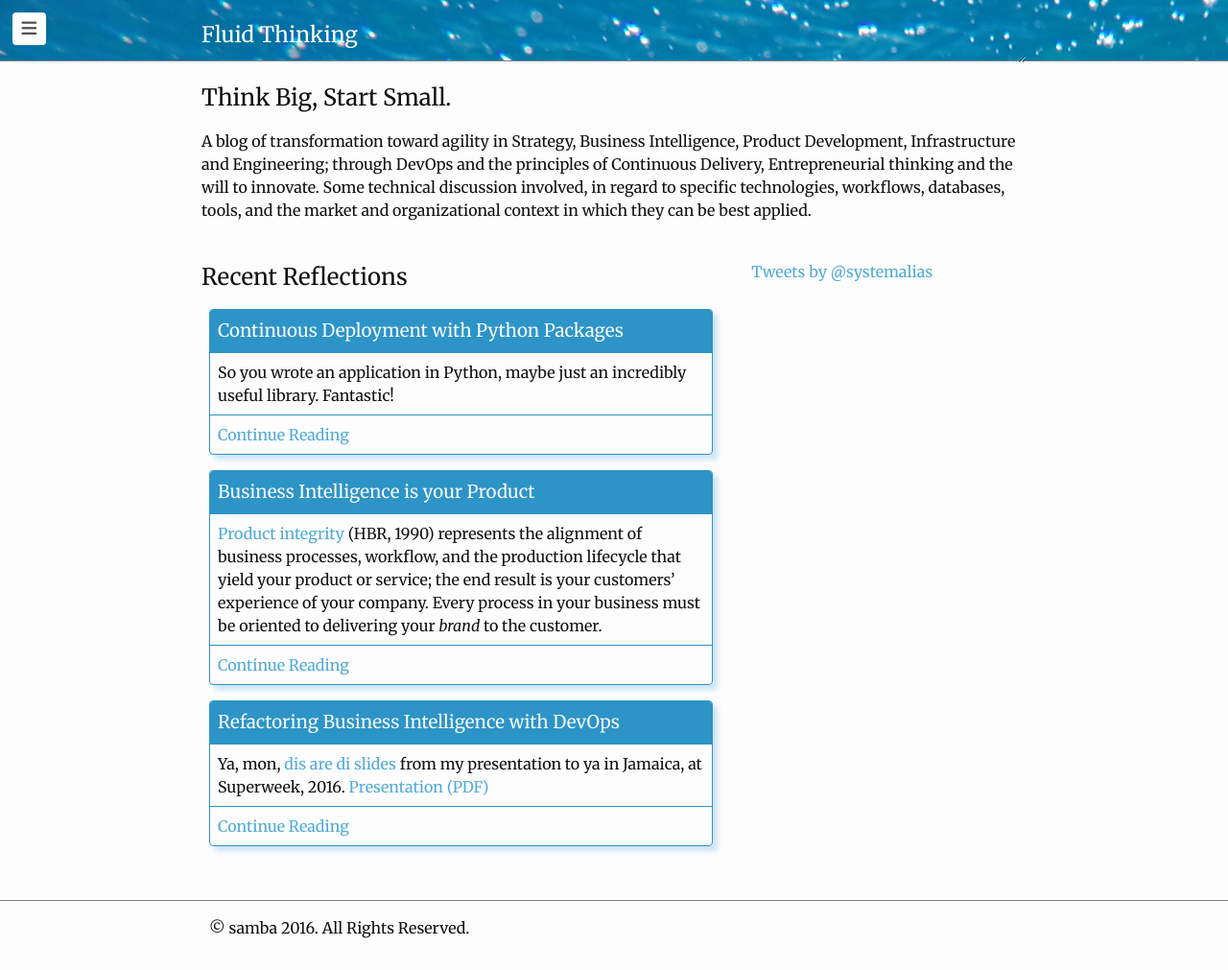
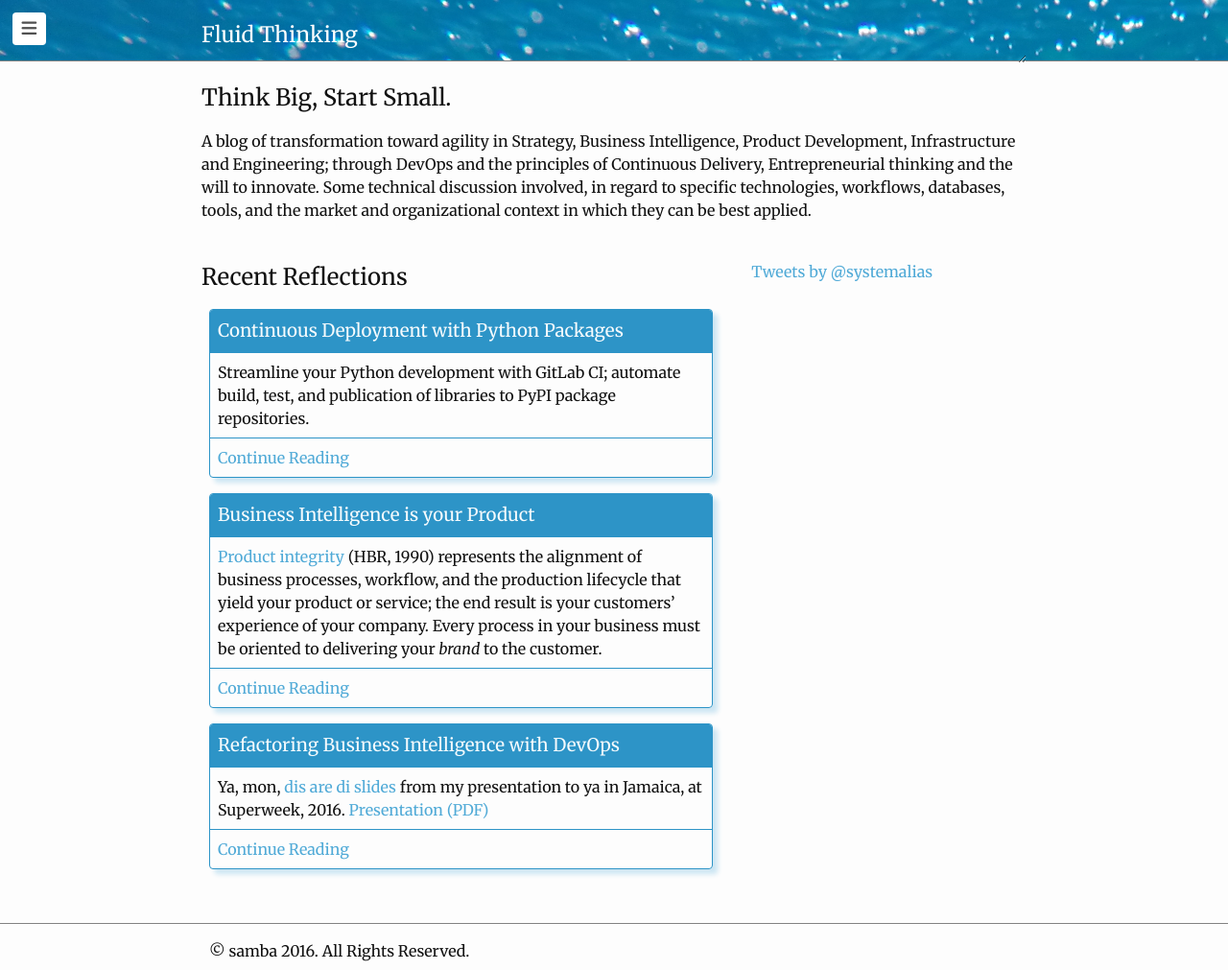
Before and after one commit to samba/samba.github.io, a Jekyll site: the page built from index.html, in a window 1280 px wide. Shown: the whole page at 96% size. Built offline with Jekyll 4.4.1, drawn with Linux system fonts in a browser that asks for light colours; nearby versions of some CDN libraries; some web fonts are replaced; comment, search, counter and statistics services are not loaded; before the commit the page ends 987 px from its top, so only the background shows below that.

Commit message:
Improve displayed excerpt for Python packaging blog

```diff
--- a/_posts/2016-06-29-continuous-deployment-to-python-packaging.md
+++ b/_posts/2016-06-29-continuous-deployment-to-python-packaging.md
@@ -6,6 +6,11 @@ tags: devops continuous-deployment python gitlab
 redirect_from:
   - /continuous-python-packaging
 layout: post
+
+excerpt: >
+  Streamline your Python development with GitLab CI; automate build,
+  test, and publication of libraries to PyPI package repositories.
+
 ---
 
 So you wrote an application in Python, maybe just an incredibly useful library. Fantastic!
```
